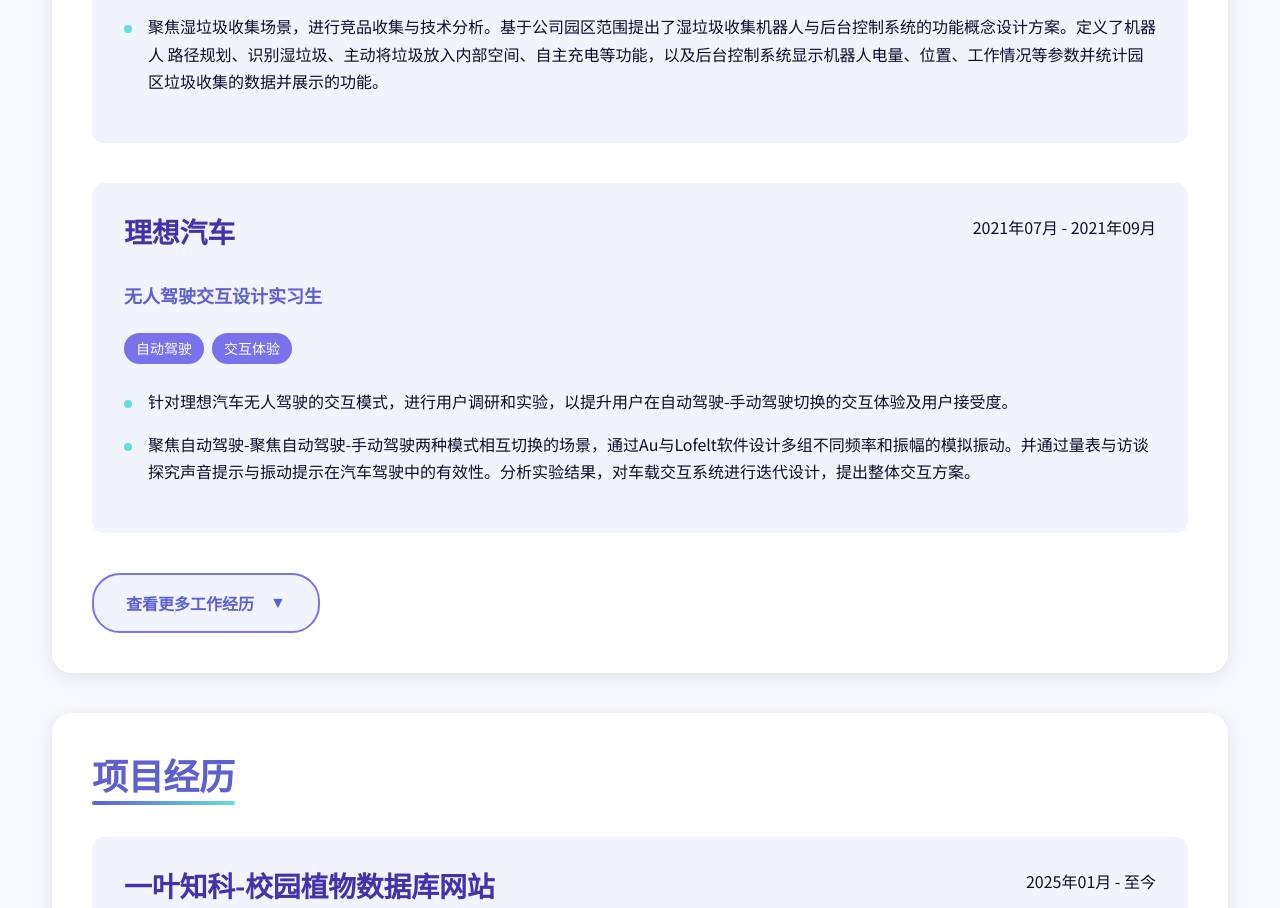
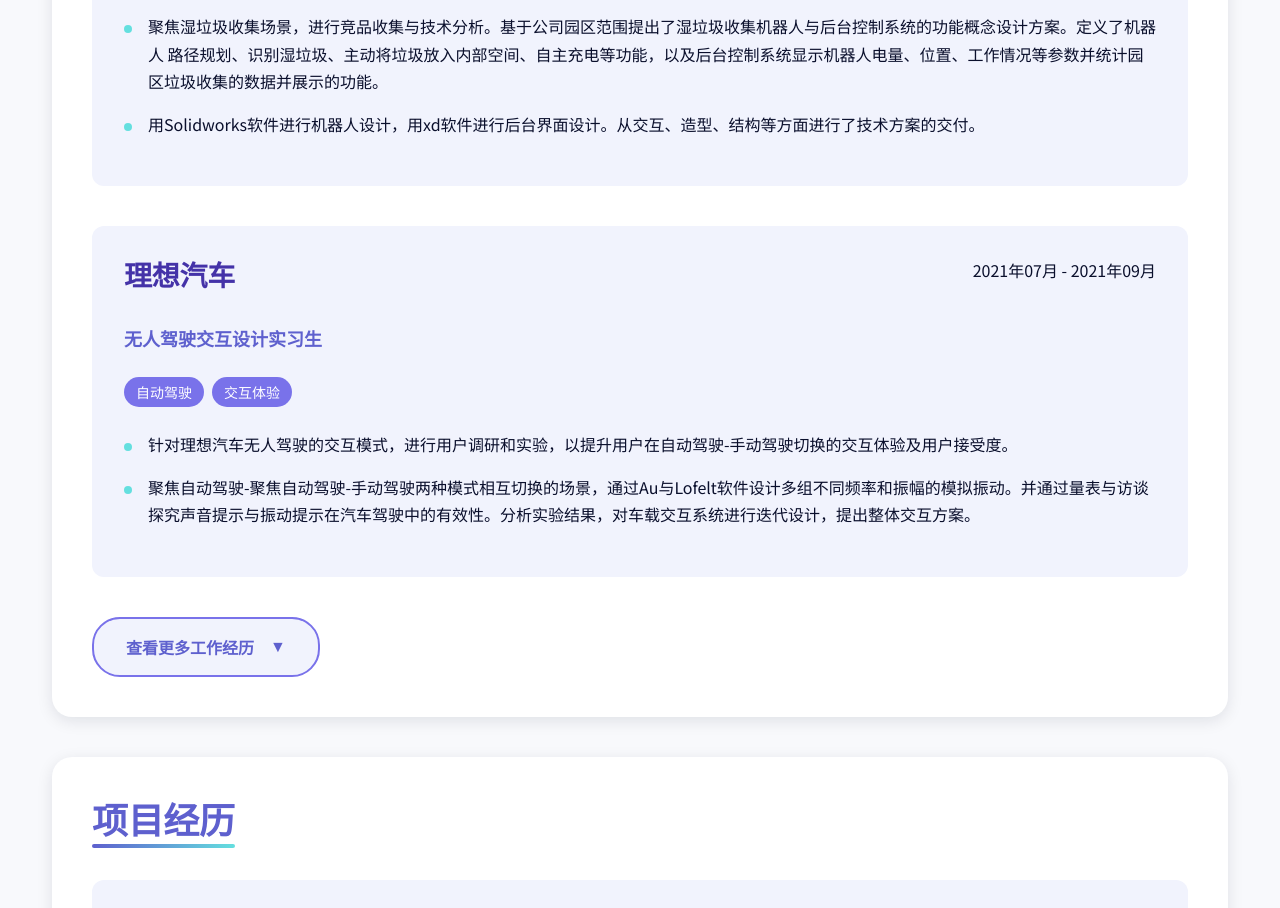
Before and after one commit to crisisjungle/JIANGWEI-CV, a plain HTML site: page index.html in a window 1280 px wide. Shown: the part 2174-3082 px from the top of the page. Drawn offline with Linux system fonts and the light colour scheme.

Commit message:
Update index.html

```diff
--- a/index.html
+++ b/index.html
@@ -119,7 +119,7 @@
             <li>通过深度访谈、用户画像、问卷调查等需求分析方法得出了湿垃圾收集这一垃圾分类过程中的核心痛点。</li>
             <li>聚焦湿垃圾收集场景，进行竞品收集与技术分析。基于公司园区范围提出了湿垃圾收集机器人与后台控制系统的功能概念设计方案。定义了机器人
               路径规划、识别湿垃圾、主动将垃圾放入内部空间、自主充电等功能，以及后台控制系统显示机器人电量、位置、工作情况等参数并统计园区垃圾收集的数据并展示的功能。</li>
-            <li用Solidworks软件进行机器人设计，用xd软件进行后台界面设计。从交互、造型、结构等方面进行了技术方案的交付。</li>
+            <li>用Solidworks软件进行机器人设计，用xd软件进行后台界面设计。从交互、造型、结构等方面进行了技术方案的交付。</li>
           </ul>
         </div>
         <div class="experience">
```
